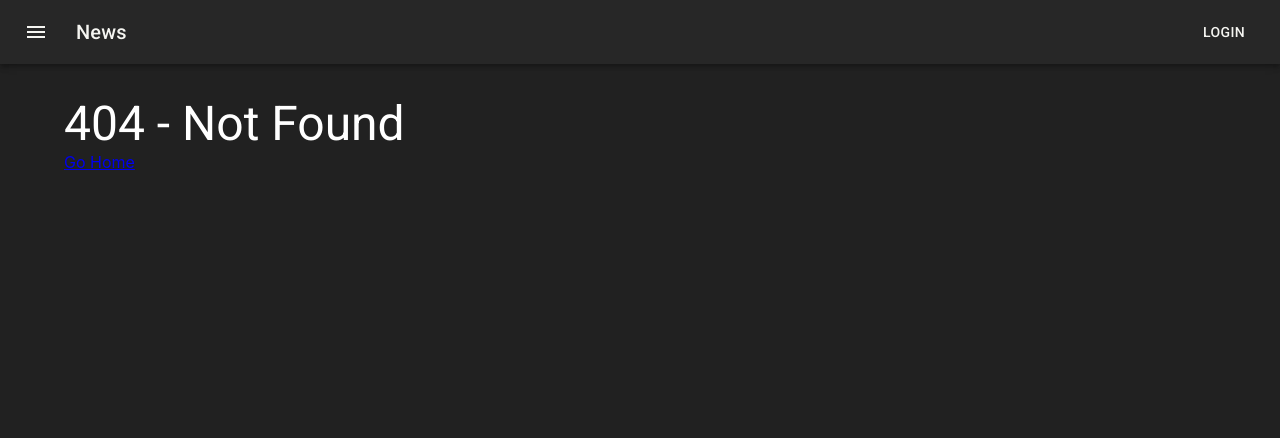
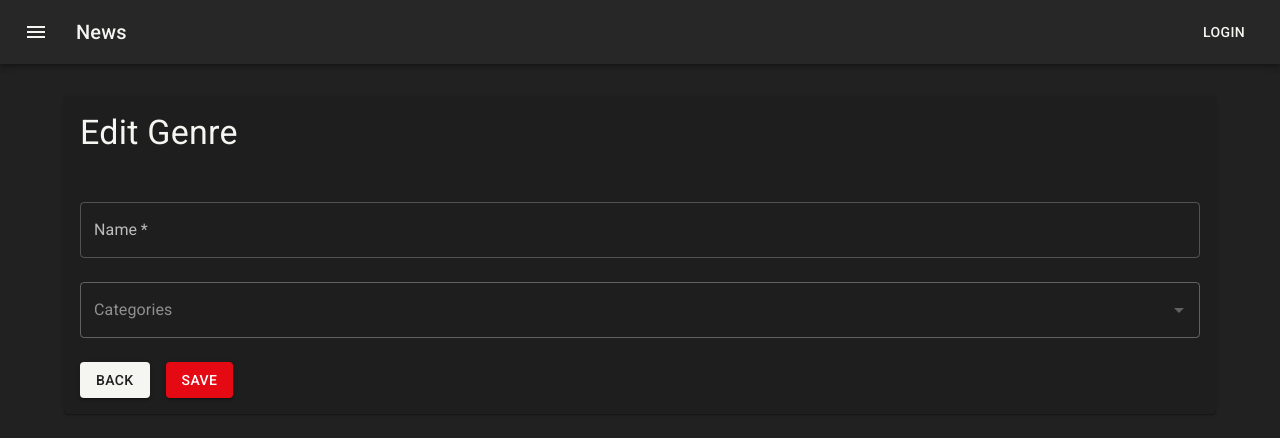
Before and after one commit to Lucassamuel97/admin-videos-react, a React (Vite) app: page /genres/edit/1 in a window 1280 px wide. Before the commit this address had no page. Shown: the top 438 px of the page. Built offline with nearby package versions, Linux system fonts and the light colour scheme; no server answers.

Commit message:
:sparkles: feat: Adiciona funcionalidade de edição de gêneros com o componente GenreEdit e integração à API

```diff
--- a/src/App.tsx
+++ b/src/App.tsx
@@ -12,6 +12,7 @@ import { CastMemberList } from "./features/cast/ListCastMembers";
 import { CreateCastMember } from "./features/cast/CreateCastMembers";
 import { EditCastMember } from "./features/cast/EditCastMember";
 import { GenreCreate } from "./features/genre/GenreCreate";
+import { GenreEdit } from "./features/genre/GenreEdit";
 
 const App = () => {
   return (
@@ -40,7 +41,7 @@ const App = () => {
             {/* Genre */}
             {/* <Route path="/genres" element={<GenreList />} /> */}
             <Route path="/genres/create" element={<GenreCreate />} />
-            {/* <Route path="/genres/edit/:id" element={<GenreEdit/>} /> */}
+            <Route path="/genres/edit/:id" element={<GenreEdit/>} />
 
             {/* 404 */}
             <Route path="*" element={
--- /dev/null
+++ b/src/features/genre/GenreEdit.tsx
@@ -0,0 +1,77 @@
+import { Paper, Typography } from "@mui/material";
+import { Box } from "@mui/system";
+import { useSnackbar } from "notistack";
+import { useEffect, useState } from "react";
+import { useParams } from "react-router-dom";
+import { Genre } from "../../types/Genres";
+
+import {
+  useGetCaTegoriesQuery,
+  initialState as genreInintalState,
+  useGetGenreQuery,
+  useUpdateGenreMutation,
+} from "./genreSlice";
+
+import { GenreForm } from "./components/GenreForm";
+
+export const GenreEdit = () => {
+  const id = useParams<{ id: string }>().id as string;
+  const { data: genre, isFetching } = useGetGenreQuery({ id });
+  const { enqueueSnackbar } = useSnackbar();
+  const { data: categories } = useGetCaTegoriesQuery();
+  const [updateGenre, status] = useUpdateGenreMutation();
+  const [genreState, setGenreState] = useState<Genre>(genreInintalState);
+
+  function handleChange(event: React.ChangeEvent<HTMLInputElement>) {
+    const { name, value } = event.target;
+    setGenreState((state) => ({ ...state, [name]: value }));
+  }
+
+  async function handleSubmit(event: React.FormEvent<HTMLFormElement>) {
+    event.preventDefault();
+    await updateGenre(
+        {
+            id: genreState.id,
+            name: genreState.name,
+            categories_id: genreState.categories?.map((category) => category.id),
+        }
+    );
+  }
+
+  useEffect(() => {
+    if (genre) {
+      setGenreState(genre.data);
+    }
+  }, [genre]);
+
+  useEffect(() => {
+    if (status.isSuccess) {
+      enqueueSnackbar(`Genre updated`, { variant: "success" });
+    }
+
+    if (status.isError) {
+      enqueueSnackbar(`Error updating genre`, { variant: "error" });
+    }
+  }, [status, enqueueSnackbar]);
+
+  return (
+    <Box>
+      <Paper>
+        <Box p={2}>
+          <Box mb={2}>
+            <Typography variant="h4">Edit Genre</Typography>
+          </Box>
+        </Box>
+
+        <GenreForm
+          genre={genreState}
+          handleSubmit={handleSubmit}
+          handleChange={handleChange}
+          categories={categories?.data}
+          isDisabled={isFetching || status.isLoading}
+          isLoading={status.isLoading || isFetching}
+        />
+      </Paper>
+    </Box>
+  );
+};
--- a/src/features/genre/genreSlice.ts
+++ b/src/features/genre/genreSlice.ts
@@ -51,10 +51,27 @@ function createGenreMutation(genre: GenrePayload) {
     return { url: endpointUrl, method: "POST", body: genre };
 }
 
+function getGenre({ id }: { id: string }) {
+    return `${endpointUrl}/${id}`;
+}
+
+function updateGenreMutation(genre: GenrePayload) {
+    return { url: `${endpointUrl}/${genre.id}`, method: "PUT", body: genre };
+}
+
+
 export const genreSlice = apiSlice.injectEndpoints({
     endpoints: ({ query, mutation }) => ({
         getCaTegories: query<Results, void>({
             query: getCategories,
+        }),
+        getGenre: query<Result, { id: string }>({
+            query: getGenre,
+            providesTags: ["Genres"],
+        }),
+        updateGenre: mutation<Genre, GenrePayload>({
+            query: updateGenreMutation,
+            invalidatesTags: ["Genres"],
         }),
         createGenre: mutation<Genre, GenrePayload>({
             query: createGenreMutation,
@@ -65,5 +82,7 @@ export const genreSlice = apiSlice.injectEndpoints({
 
 export const {
     useCreateGenreMutation,
-    useGetCaTegoriesQuery
+    useGetCaTegoriesQuery,
+    useGetGenreQuery,
+    useUpdateGenreMutation,
 } = genreSlice;
```
